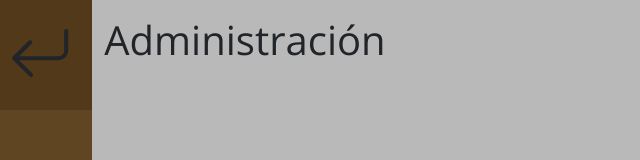
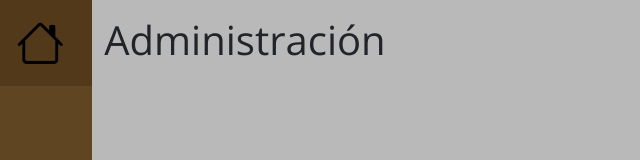
Before and after one commit to IkerRico/PC-Front, a Vue app: page /administracion in a window 1280 px wide. Shown: the top 160 px of the page, without its empty margins (0-640 px from the left). Built offline with nearby package versions, Linux system fonts and the light colour scheme.

Commit message:
set scoped css

```diff
--- a/src/components/BotonMenuPrincipal.vue
+++ b/src/components/BotonMenuPrincipal.vue
@@ -1,7 +1,7 @@
 <template>
   <div>
     <button class="btn" type="button" v-on:click="volverMenuPrincipal">
-      <i class="bi bi-arrow-return-left"></i>
+      <i class="bi bi-house"></i>
     </button>
   </div>
 </template>
@@ -14,9 +14,9 @@ export default {
   }
 }
 </script>
-<style>
+<style scoped>
 i {
-  font-size: 4rem;
-  color: black#5f4522;
+  font-size: 3rem;
+  color: black;
 }
 </style>
--- a/src/components/NavbarAdministracion.vue
+++ b/src/components/NavbarAdministracion.vue
@@ -16,7 +16,7 @@ export default {
   }
 }
 </script>
-<style>
+<style scoped>
 .nav-bar {
   background-color: #5f4522;
   height: 100vh;
--- a/src/views/administracion/administracionHomeView.vue
+++ b/src/views/administracion/administracionHomeView.vue
@@ -15,7 +15,7 @@ export default {
   </div>
 </template>
 
-<style>
+<style scoped>
 .contenedor {
   height: 100vh;
   background-color: #b9b9b9;
--- a/src/views/homeView.vue
+++ b/src/views/homeView.vue
@@ -34,7 +34,7 @@ export default {
   </div>
 </template>
 
-<style>
+<style scoped>
 .contenedor {
   height: 100vh;
   margin: 0;
--- a/src/views/produccion/produccionHomeView.vue
+++ b/src/views/produccion/produccionHomeView.vue
@@ -7,7 +7,7 @@
   </div>
 </template>
 
-<style>
+<style scoped>
 .contenedor {
   height: 100vh;
   background-color: #b9b9b9;
```
